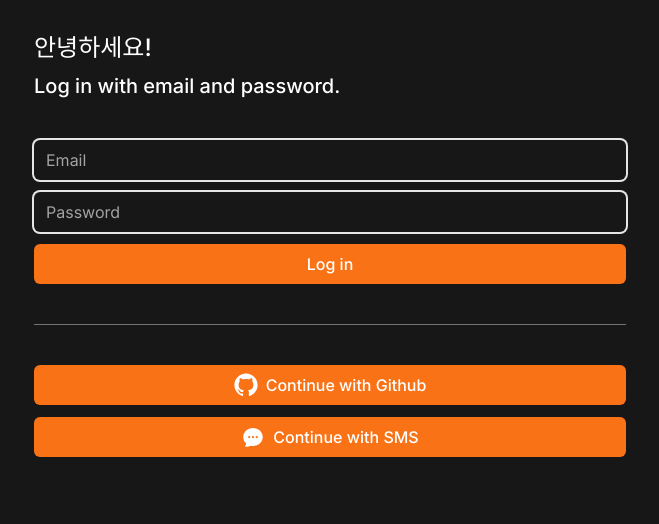
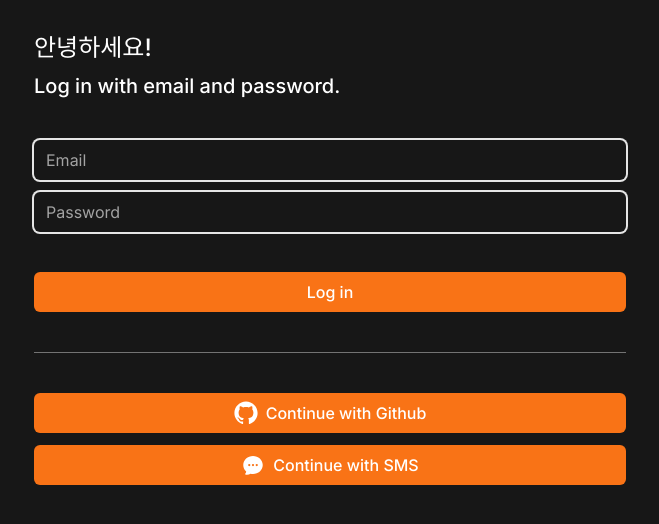
Before and after one commit to nsdictionary/carrot-market-reloaded, a Next.js app: page /login in a window 1280 px wide. Shown: the top 524 px of the page, without its empty margins (310-969 px from the left). Built offline with nearby package versions, Linux system fonts and the light colour scheme.

Commit message:
#5.0 Route Handlers

```diff
--- a/app/login/page.tsx
+++ b/app/login/page.tsx
@@ -1,7 +1,21 @@
+"use client";
+
 import FormButton from "@/components/form-btn";
 import FormInput from "@/components/form-input";
 import SocialLogin from "@/components/social-login";
+
 export default function LogIn() {
+  const onClick = async () => {
+    const response = await fetch("/www/users", {
+      method: "POST",
+      body: JSON.stringify({
+        username: "nico",
+        password: "1234",
+      }),
+    });
+    console.log(await response.json());
+  };
+
   return (
     <div className="flex flex-col gap-10 py-8 px-6">
       <div className="flex flex-col gap-2 *:font-medium">
@@ -16,8 +30,10 @@ export default function LogIn() {
           required
           errors={[]}
         />
+      </form>
+      <span onClick={onClick}>
         <FormButton loading={false} text="Log in" />
-      </form>
+      </span>
       <SocialLogin />
     </div>
   );
--- /dev/null
+++ b/app/www/users/route.ts
@@ -0,0 +1,13 @@
+import { NextRequest } from "next/server";
+
+export async function GET(request: NextRequest) {
+  console.log(request);
+  return Response.json({
+    ok: true,
+  });
+}
+export async function POST(request: NextRequest) {
+  const data = await request.json();
+  console.log("log the user in!!!");
+  return Response.json(data);
+}
```
